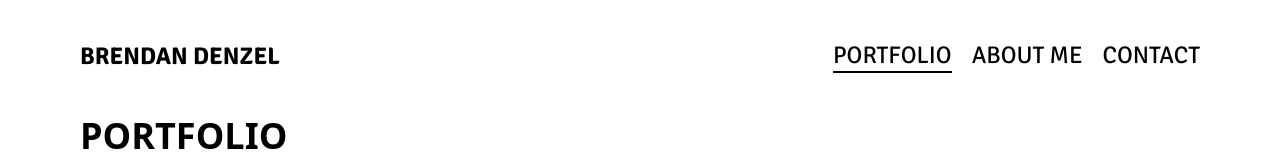
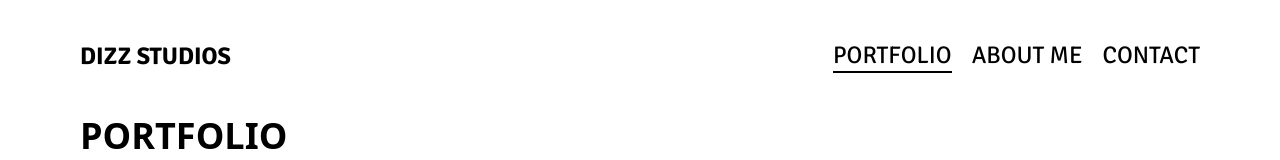
Before and after one commit to BrendanDenzel/photo-portfolio, a plain HTML site: page photoportfolio/index.html in a window 1280 px wide. Shown: the top 160 px of the page. Drawn offline with nearby package versions, Linux system fonts and the light colour scheme; some packages are replaced by stand-ins of ours; files that its build step writes are made by us from their sources; a script that the page names is missing.

Commit message:
Update index.html

```diff
--- a/photoportfolio/index.html
+++ b/photoportfolio/index.html
@@ -51,7 +51,7 @@
     <nav id="nav" x-data="{ open: false }" role="navigation" class="w-full">
       <div class="container mx-auto flex flex-wrap items-center md:flex-no-wrap">
         <div class="mr-4 md:mr-8">
-          <a href="index.html" class="text-2xl font-signika font-bold">BRENDAN DENZEL</a>
+          <a href="index.html" class="text-2xl font-signika font-bold">DIZZ STUDIOS</a>
         </div>
         <div class="ml-auto md:hidden flex items-center justify-start">
           <button onclick="menuToggle()" @click="open = !open"
```
